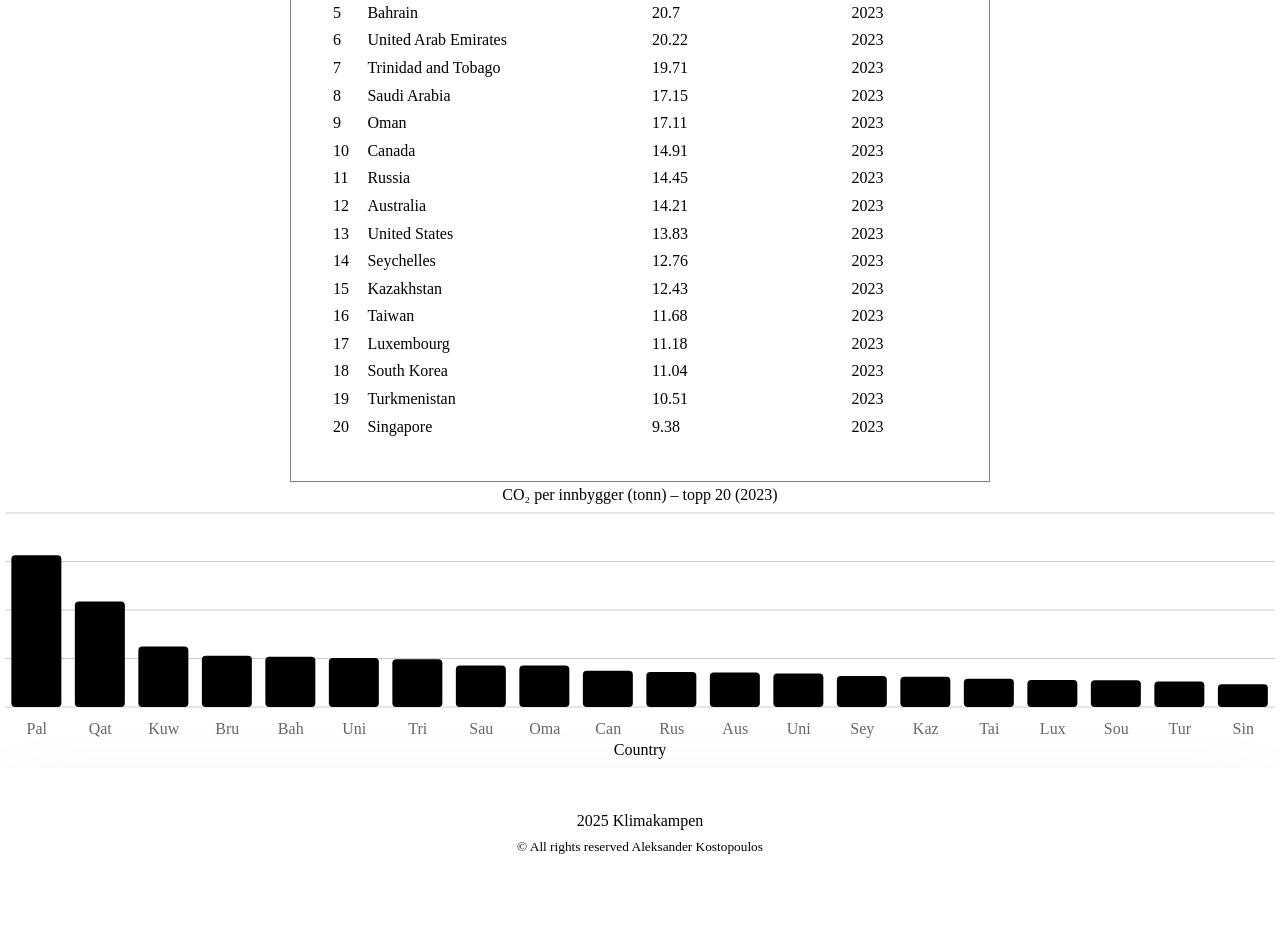
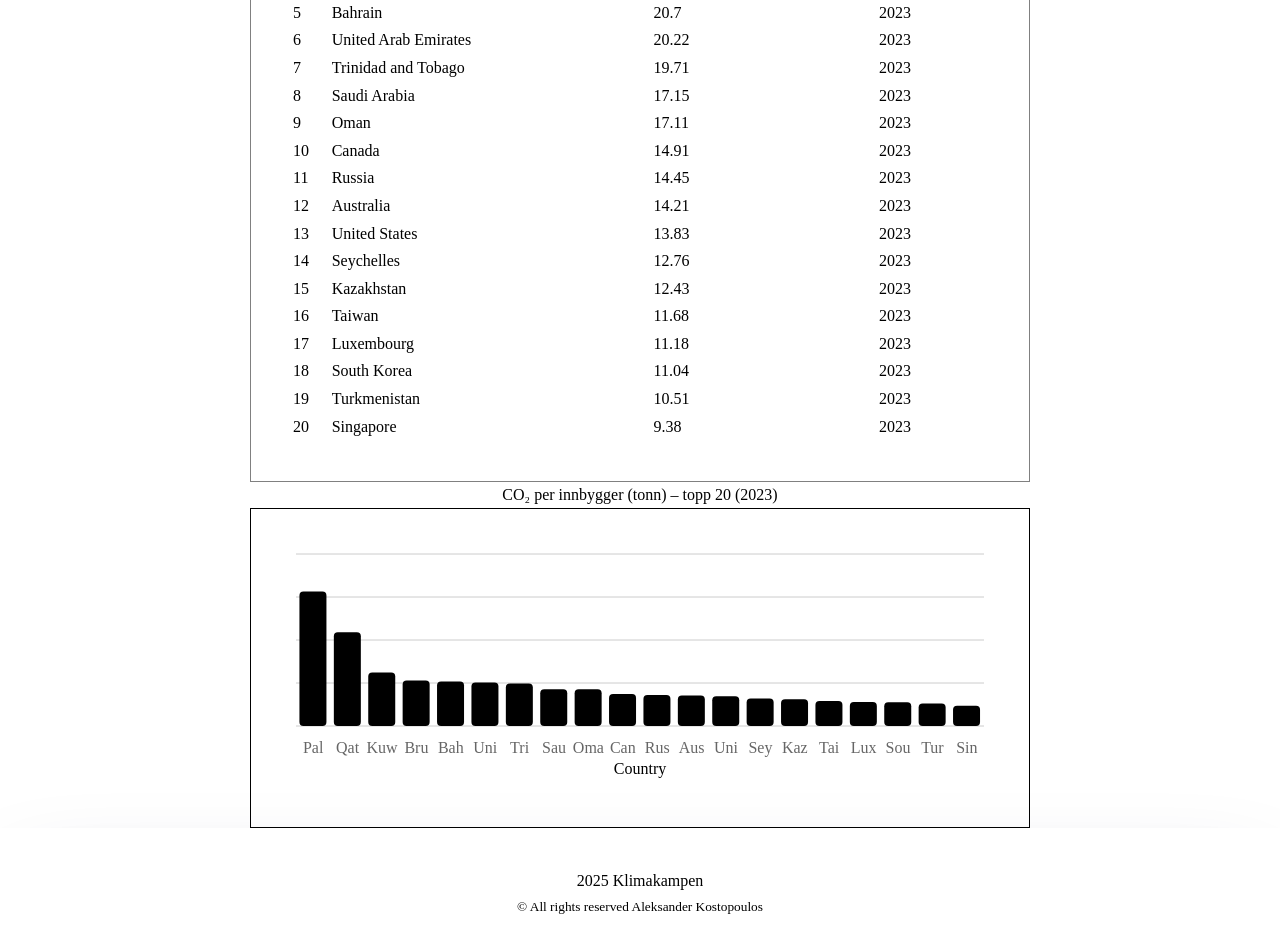
Before and after one commit to alekskosta/klimakampen, a Next.js app: page /klima-verstinger in a window 1280 px wide. Shown: the part 418-1370 px from the top of the page. Before the commit the page ends 1317 px from the top, so only its background shows below. Built offline with nearby package versions, Linux system fonts and the light colour scheme.

Commit message:
Endret css på graf for lik stil som resten

```diff
--- a/app/klimatiltak/[slug]/page.module.css
+++ b/app/klimatiltak/[slug]/page.module.css
@@ -1,5 +1,5 @@
 .actionArticle {
-  max-width: 750px;
+  max-width: 780px;
   margin-inline: auto;
   padding: 0 2.5rem;
 }
--- /dev/null
+++ b/components/emissions/Co2PerPersonChart.module.css
@@ -0,0 +1,14 @@
+.container {
+  height: 260px;
+  width: 100%;
+  border: 1px solid black;
+  padding: 2.5rem;
+  max-width: 780px;
+  margin-inline: auto;
+}
+
+@media (min-width: 768px) {
+  .container {
+    height: 320px;
+  }
+}
--- a/components/emissions/Co2PerPersonChart.tsx
+++ b/components/emissions/Co2PerPersonChart.tsx
@@ -5,6 +5,7 @@ import { ChartTooltip, ChartTooltipContent } from "@/components/ui/chart";
 import { ChartConfig, ChartContainer } from "@/components/ui/chart";
 import { ChartLegend, ChartLegendContent } from "@/components/ui/chart";
 import showCountryInfo from "@/data/info";
+import styles from "./Co2PerPersonChart.module.css";
 
 const data = showCountryInfo();
 
@@ -17,7 +18,7 @@ const chartConfig = {
 
 export default function Co2PerPersonChart() {
   return (
-    <ChartContainer config={chartConfig} className="h-[260px] w-full">
+    <ChartContainer config={chartConfig} className={styles.container}>
       <BarChart accessibilityLayer data={data}>
         <CartesianGrid vertical={false} />
         <XAxis
--- a/components/emissions/Co2PerPersonTable.module.css
+++ b/components/emissions/Co2PerPersonTable.module.css
@@ -1,7 +1,7 @@
 .table {
   border: 1px solid grey;
   padding: 2.5rem;
-  max-width: 700px;
+  max-width: 780px;
   margin-inline: auto;
 }
 
```
